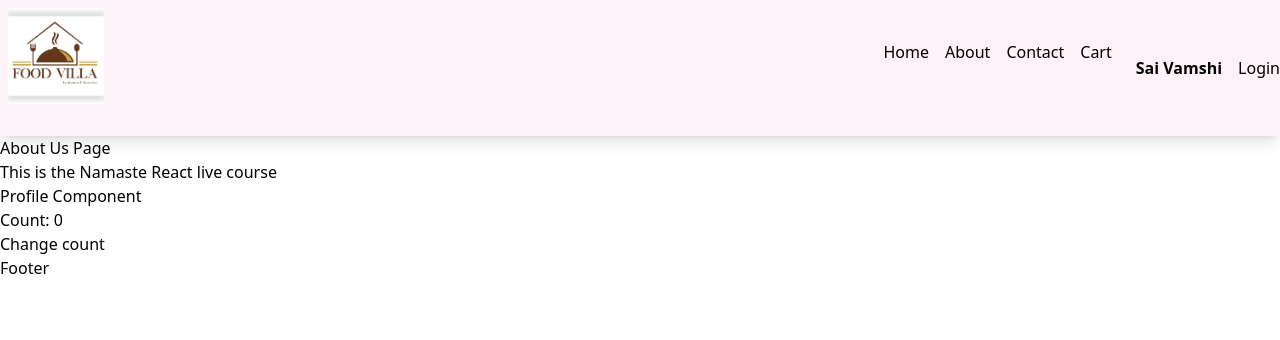
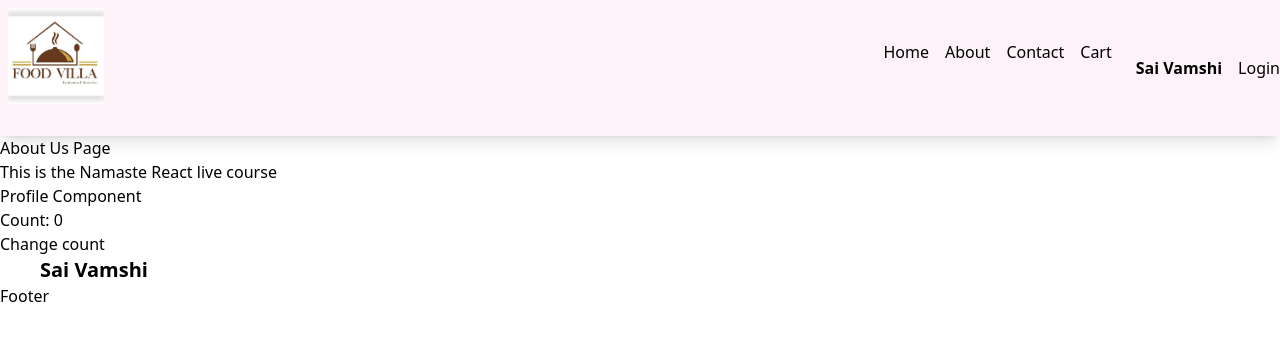
Before and after one commit to SaiVamshiK/NamasteJS-Contd, a React (Vite) app: page /about in a window 1280 px wide. Shown: the top 340 px of the page. Built offline with nearby package versions, Linux system fonts and the light colour scheme.

Commit message:
Lesson 11 : minor change

```diff
--- a/src/components/About.js
+++ b/src/components/About.js
@@ -19,7 +19,9 @@ export class About extends React.Component {
         <p>This is the Namaste React live course</p>
         <Profile name={"Vamshi Class 1"} />
         <UserContext.Consumer>{({user}) => {
-          <h2 className="font-bold text-xl pl-10">{user.name}bh</h2>
+          return (
+            <h2 className="font-bold text-xl pl-10">{user.name}</h2>
+          )
         }}</UserContext.Consumer>
       </React.Fragment>
     );
```
